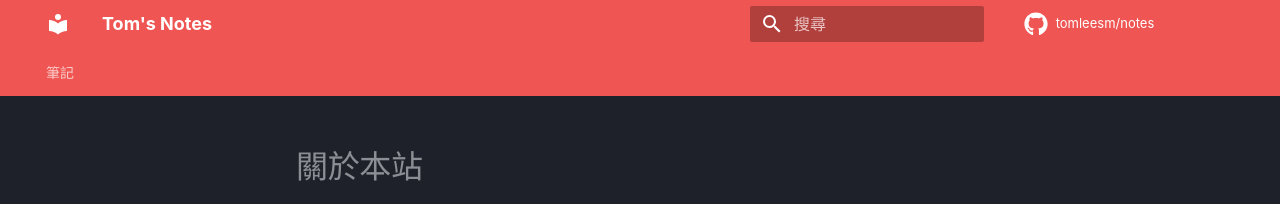
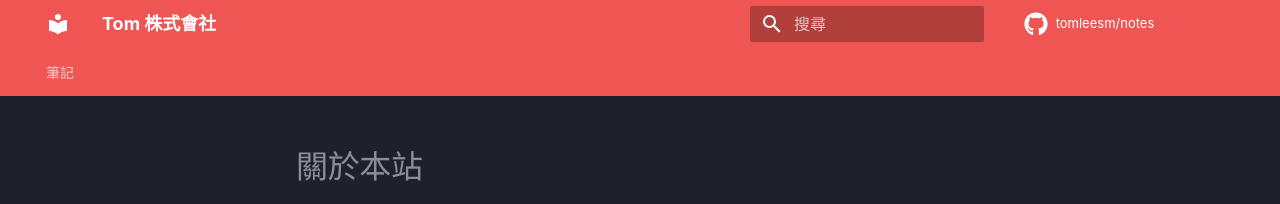
Before and after one commit to tomleesm/notes, an MkDocs documentation site: the page built from docs/index.md, in a window 1280 px wide. Shown: the top 204 px of the page. Built offline with MkDocs 1.6.1 and Material for MkDocs 9.7.7, drawn with Linux system fonts in a browser that asks for light colours; comment, search, counter and statistics services are not loaded.

Commit message:
網站名稱改成 Tom 株式會社

```diff
--- a/mkdocs.yml
+++ b/mkdocs.yml
@@ -1,4 +1,4 @@
-site_name: Tom's Notes
+site_name: Tom 株式會社
 dev_addr: '0.0.0.0:8116'
 theme:
   name: material
```
